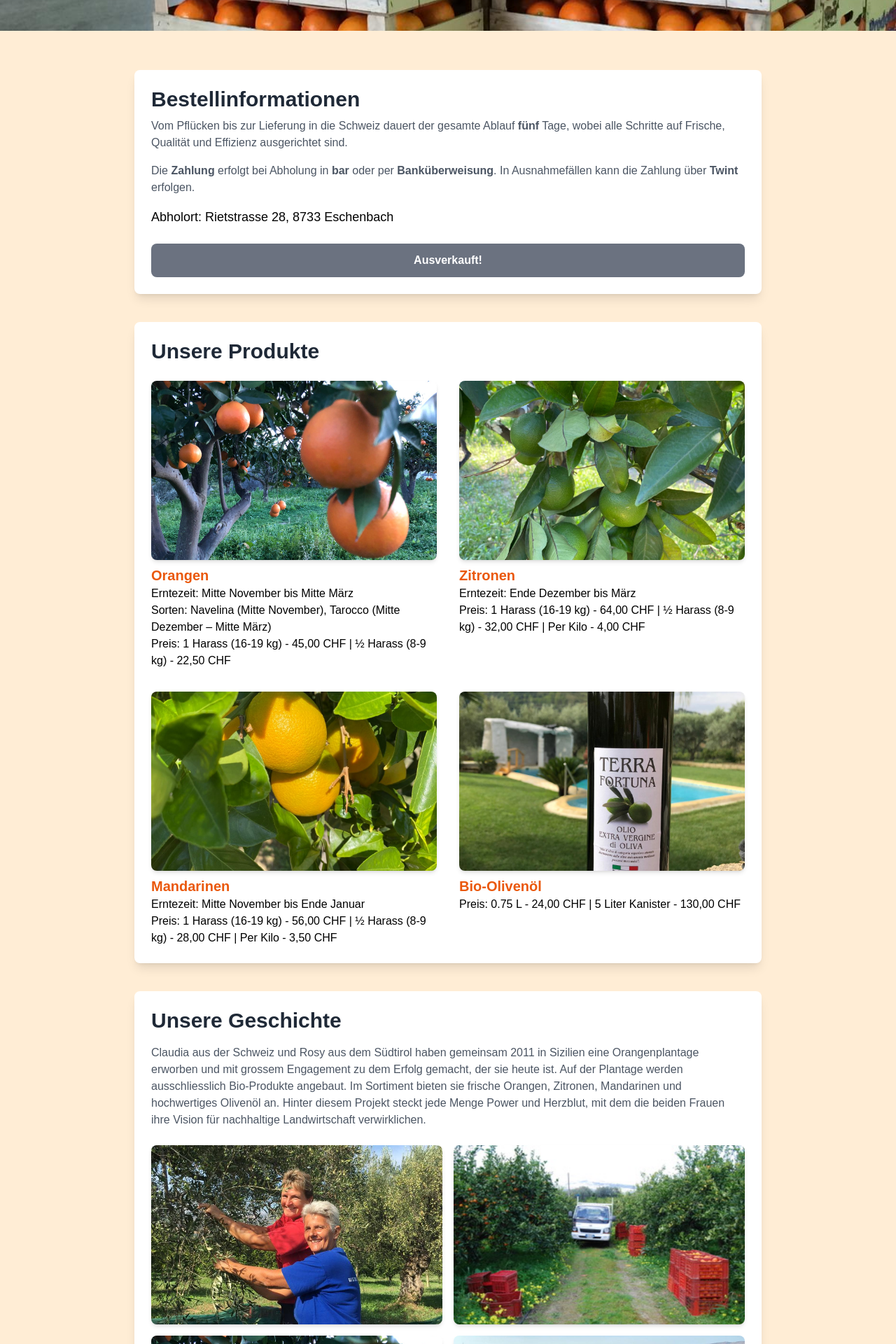
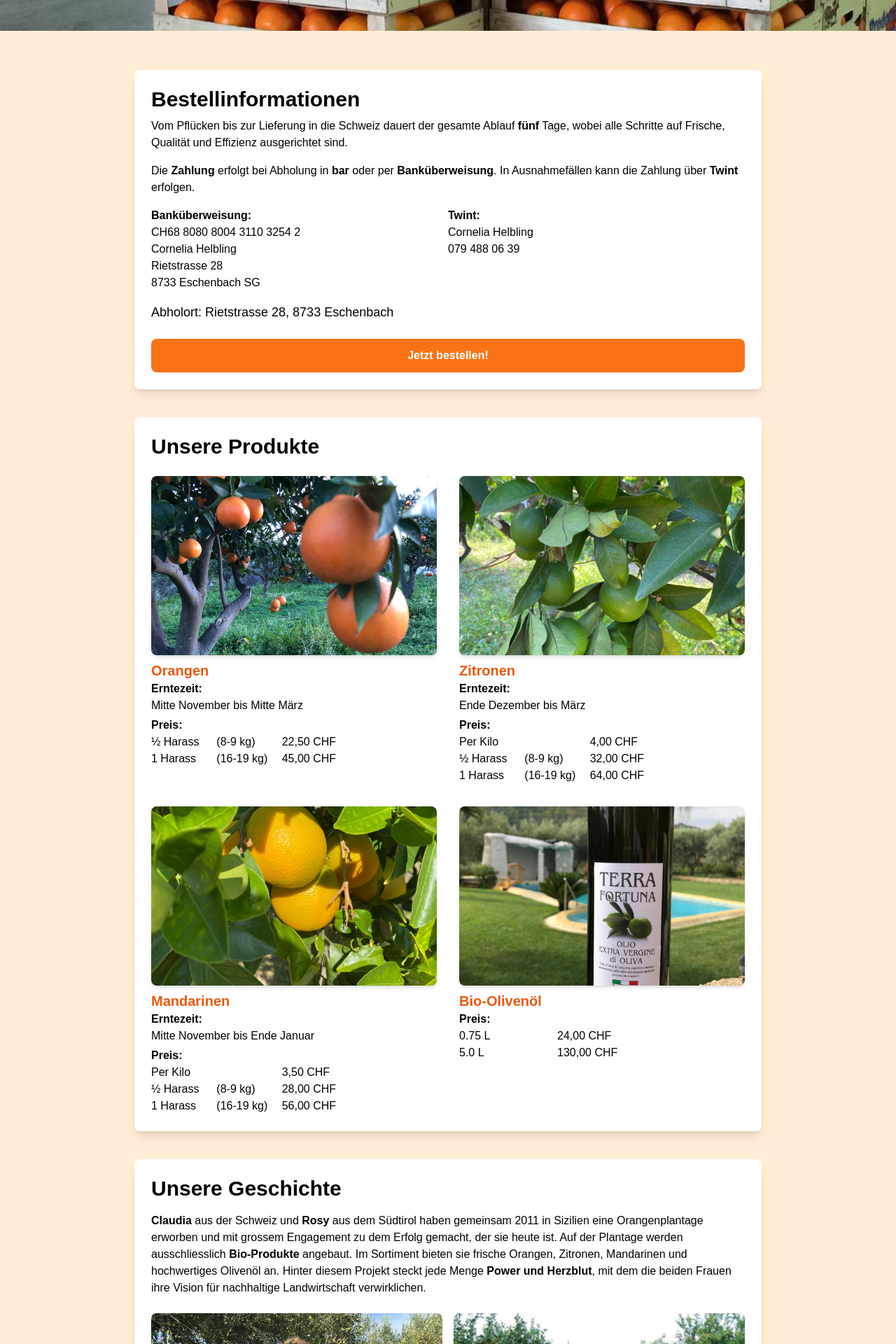
Before and after one commit to nikoizelin/bioorangen, a React (Create React App) app: page / in a window 1280 px wide. Shown: the part 300-2220 px from the top of the page at 70% size. Built offline with nearby package versions, Linux system fonts and the light colour scheme; no server answers; the HTML template or start-up script is replaced by a standard one.

Commit message:
Final Version BO

```diff
--- a/src/Admin.js
+++ b/src/Admin.js
@@ -1,6 +1,6 @@
 import React, { useState, useEffect } from "react";
 import { db, auth } from "./firebaseConfig";
-import { collection, getDocs, query, where, doc, updateDoc } from "firebase/firestore";
+import { collection, getDocs, query, where, doc, updateDoc, orderBy } from "firebase/firestore";
 import { useNavigate } from "react-router-dom";
 import { onAuthStateChanged } from "firebase/auth";
 import Logout from "./Logout";
@@ -21,7 +21,9 @@ const Admin = () => {
       ? query(collection(db, "orders"),
       where("customer.name".toLowerCase(), ">=", searchQuery),
       where("customer.name".toLowerCase(), "<=", searchQuery + '\uf8ff'))
-      : collection(db, "orders");
+      : query(collection(db, "orders"),
+      orderBy("customer.name", "asc"));
+
 
     try {
       const querySnapshot = await getDocs(q);
--- a/src/BioOrangen.js
+++ b/src/BioOrangen.js
@@ -11,7 +11,7 @@ const BioOrangen = () => {
     const navigate = useNavigate();
 
   const goToOrder=()=>{
-    {/*navigate("/order");*/}
+    navigate("/order");
   }
   const goToAdmin=()=>{
     navigate("/admin");
@@ -31,64 +31,105 @@ const BioOrangen = () => {
       <div className="p-4">
       {/* Bestellinformationen Section */}
       <section className="my-10 max-w-4xl mx-auto bg-white rounded-lg shadow-lg p-6">
-        <h2 className="text-3xl font-semibold text-gray-800">Bestellinformationen</h2>
-        <p className="mt-2 text-gray-600">Vom Pflücken bis zur Lieferung in die Schweiz dauert der gesamte
+        <h2 className="text-3xl font-semibold">Bestellinformationen</h2>
+        <p className="mt-2">Vom Pflücken bis zur Lieferung in die Schweiz dauert der gesamte
           Ablauf <b>fünf</b> Tage, wobei alle Schritte auf Frische, Qualität und Effizienz
           ausgerichtet sind.
         </p>
-        <p className="mt-4 text-gray-600 text-md">
+        <p className="mt-4 text-md">
           Die <b>Zahlung</b> erfolgt bei Abholung in <b>bar</b> oder per <b>Banküberweisung</b>.
           In Ausnahmefällen kann die Zahlung über <b>Twint</b> erfolgen.
         </p>
-        <h2 className="mt-4 text-lg">
-          Abholort: Rietstrasse 28, 8733 Eschenbach
+        <div className="mt-4 mb-4 grid grid-cols-1 md:grid-cols-2">
+        <p className="mb-4 md:mb-0"><b>Banküberweisung:</b><br></br>
+          CH68 8080 8004 3110 3254 2<br></br>
+          Cornelia Helbling<br></br>
+          Rietstrasse 28<br></br>
+          8733 Eschenbach SG<br></br>
+        </p>
+        <p><b>Twint:</b><br></br>
+          Cornelia Helbling<br></br>
+          079 488 06 39
+        </p>
+        </div>
+        <h2 className="text-lg">
+          Abholort: Rietstrasse 28, 8733 Eschenbach<br></br>
         </h2>
-        <button disabled="true" onClick={goToOrder} className="mt-6 w-full bg-gray-500 hover:bg-gray-600 text-white font-semibold py-3 rounded-lg transition-colors duration-300">
-          Ausverkauft!
+        <button onClick={goToOrder} className="mt-6 w-full bg-orange-500 hover:bg-orange-600 text-white font-semibold py-3 rounded-lg transition-colors duration-300">
+          Jetzt bestellen!
         </button>
       </section>
 
       {/* Produkte Section */}
       <section className="my-10 max-w-4xl mx-auto bg-white rounded-lg shadow-lg p-6">
-        <h2 className="text-3xl font-semibold text-gray-800">Unsere Produkte</h2>
+        <h2 className="text-3xl font-semibold">Unsere Produkte</h2>
         <div className="grid grid-cols-1 md:grid-cols-2 gap-8 mt-6">
           <div>
             <img src={require('./images/bioorangen15.jpg')} alt="Orangen" className="w-full h-64 object-cover rounded-lg shadow-md mb-2" />
             <h3 className="text-xl font-bold text-orange-600">Orangen</h3>
-            <p>Erntezeit: Mitte November bis Mitte März</p>
-            <p>Sorten: Navelina (Mitte November), Tarocco (Mitte Dezember – Mitte März)</p>
-            <p>Preis: 1 Harass (16-19 kg) - 45,00 CHF | ½ Harass (8-9 kg) - 22,50 CHF</p>
+            <p className="mb-1"><b>Erntezeit:</b><br></br>Mitte November bis Mitte März</p>
+            <p><b>Preis:</b></p>
+              <div className="grid grid-cols-3 md:pr-32">
+                <p>½ Harass</p><p>(8-9 kg)</p><p>22,50 CHF</p>
+              </div>
+              <div className="grid grid-cols-3 md:pr-32">
+                <p>1 Harass</p><p>(16-19 kg)</p><p>45,00 CHF</p>
+              </div>
           </div>
           <div>
             <img src={require('./images/bioorangen6.jpg')} alt="Zitronen" className="w-full h-64 object-cover rounded-lg shadow-md mb-2" />
             <h3 className="text-xl font-bold text-orange-600">Zitronen</h3>
-            <p>Erntezeit: Ende Dezember bis März</p>
-            <p>Preis: 1 Harass (16-19 kg) - 64,00 CHF | ½ Harass (8-9 kg) - 32,00 CHF | Per Kilo - 4,00 CHF</p>
+            <p className="mb-1"><b>Erntezeit:</b><br></br>Ende Dezember bis März</p>
+            <p><b>Preis:</b></p>
+              <div className="grid grid-cols-3 md:pr-32">
+                <p>Per Kilo</p><p></p><p>4,00 CHF</p>
+              </div>
+              <div className="grid grid-cols-3 md:pr-32">
+                <p>½ Harass</p><p>(8-9 kg)</p><p>32,00 CHF</p>
+              </div>
+              <div className="grid grid-cols-3 md:pr-32">
+                <p>1 Harass</p><p>(16-19 kg)</p><p>64,00 CHF</p>
+              </div>
           </div>
           <div>
             <img src={require('./images/bioorangen4.jpg')} alt="Mandarinen" className="w-full h-64 object-cover rounded-lg shadow-md mb-2" />
             <h3 className="text-xl font-bold text-orange-600">Mandarinen</h3>
-            <p>Erntezeit: Mitte November bis Ende Januar</p>
-            <p>Preis: 1 Harass (16-19 kg) - 56,00 CHF | ½ Harass (8-9 kg) - 28,00 CHF | Per Kilo - 3,50 CHF</p>
+            <p className="mb-1"><b>Erntezeit:</b><br></br>Mitte November bis Ende Januar</p>
+            <p><b>Preis:</b></p>
+              <div className="grid grid-cols-3 md:pr-32">
+                <p>Per Kilo</p><p></p><p>3,50 CHF</p>
+              </div>
+              <div className="grid grid-cols-3 md:pr-32">
+                <p>½ Harass</p><p>(8-9 kg)</p><p>28,00 CHF</p>
+              </div>
+              <div className="grid grid-cols-3 md:pr-32">
+                <p>1 Harass</p><p>(16-19 kg)</p><p>56,00 CHF</p>
+              </div>
           </div>
           <div>
             <img src={require('./images/bioorangen17.jpg')} alt="Olivenöl" className="w-full h-64 object-cover rounded-lg shadow-md mb-2" />
             <h3 className="text-xl font-bold text-orange-600">Bio-Olivenöl</h3>
-            <p>Preis: 0.75 L - 24,00 CHF | 5 Liter Kanister - 130,00 CHF</p>
+            <p><b>Preis:</b></p>
+              <div className="grid grid-cols-2 md:pr-32">
+                <p>0.75 L</p><p>24,00 CHF</p>
+              </div>
+              <div className="grid grid-cols-2 md:pr-32">
+                <p>5.0 L</p><p>130,00 CHF</p>
+              </div>
           </div>
         </div>
       </section>
 
       {/* Story Section */}
       <section className="my-10 max-w-4xl mx-auto bg-white rounded-lg shadow-lg p-6">
-        <h2 className="text-3xl font-semibold text-gray-800">Unsere Geschichte</h2>
-        <p className="mt-4 text-gray-600">
-        Claudia aus der Schweiz und Rosy aus dem Südtirol haben gemeinsam
+        <h2 className="text-3xl font-semibold">Unsere Geschichte</h2>
+        <p className="mt-4">
+        <b>Claudia</b> aus der Schweiz und <b>Rosy</b> aus dem Südtirol haben gemeinsam
         2011 in Sizilien eine Orangenplantage erworben und mit grossem
         Engagement zu dem Erfolg gemacht, der sie heute ist. Auf der Plantage
-        werden ausschliesslich Bio-Produkte angebaut. Im Sortiment bieten sie
+        werden ausschliesslich <b>Bio-Produkte</b> angebaut. Im Sortiment bieten sie
         frische Orangen, Zitronen, Mandarinen und hochwertiges Olivenöl an.
-        Hinter diesem Projekt steckt jede Menge Power und Herzblut, mit dem die
+        Hinter diesem Projekt steckt jede Menge <b>Power und Herzblut</b>, mit dem die
         beiden Frauen ihre Vision für nachhaltige Landwirtschaft verwirklichen.
         </p>
 
@@ -130,21 +171,21 @@ const BioOrangen = () => {
 
       {/* Lagerungstips Section */}
       <section className="my-10 max-w-4xl mx-auto bg-white rounded-lg shadow-lg p-6">
-        <h2 className="text-3xl font-semibold text-gray-800">Lagerungstipps für Orangen</h2>
-        <p className="mt-4 text-gray-600">
+        <h2 className="text-3xl font-semibold">Lagerungstipps für Orangen</h2>
+        <p className="mt-4 mb-4">
         Orangen bleiben am besten frisch, wenn du sie richtig lagerst.<br></br>Hier sind ein paar
-        <b> Tipps:</b><br></br>
+        <b> Tipps:</b><br></br></p>
         <ol className="list-decimal list-inside	">
-        <li>Prüfen sie nach Erhalt ihrer Früchte auf Druckstellen und Beschädigungen geniessen
+        <li className="mb-4">Prüfen sie nach Erhalt ihrer Früchte auf <b>Druckstellen</b> und Beschädigungen geniessen
         sie diese als erste.</li>
-        <li>Staple Orangen möglichst nicht übereinander.</li>
-        <li>Die optimale Lagertemperatur für Orangen liegt zwischen 3 und 9 Grad Celsius. Die
+        <li className="mb-4">Staple Orangen möglichst <b>nicht übereinander.</b></li>
+        <li className="mb-4">Die optimale Lagertemperatur für Orangen liegt zwischen <b>3 und 9 Grad Celsius</b>. Die
         Früchte können auch im Aussenbereich gelagert werden, idealerweise jedoch mit
-        einer schützenden Decke oder in einer Styroporkiste, in der sie lagenweise mit Stroh
+        einer schützenden Decke oder in einer <b>Styroporkiste</b>, in der sie lagenweise mit Stroh
         oder Zeitungspapier getrennt sind. Direkte Sonneneinstrahlung sollte dabei
         unbedingt vermieden werden.</li>
         </ol>
-        <b>Regelmässig kontrollieren:</b> Überprüfe deine Orangen regelmässig auf Druckstellen
+        <p><b>Regelmässig kontrollieren:</b> Überprüfe deine Orangen regelmässig auf Druckstellen
         oder Schimmel. Manchmal reicht eine schlechte Orange, um die anderen schneller
         verderben zu lassen
         </p>
@@ -152,7 +193,7 @@ const BioOrangen = () => {
       </div>
 
       {/* Footer */}
-      <footer className="text-center py-8 text-gray-500">
+      <footer className="text-center py-8">
         © <a onClick={goToAdmin} >BioOrangen.ch </a> | Rietrasse 28, 8733 Eschenbach
       </footer>
     </div>
--- a/src/OrderConfirmation.js
+++ b/src/OrderConfirmation.js
@@ -113,7 +113,7 @@ const OrderConfirmation = () => {
 
 
   return (
-    <div className="flex flex-col items-center justify-center h-screen bg-gray-100">
+    <div className="flex flex-col items-center justify-center h-screen bg-gray-100 p-2">
     {personalInfo !== null && cart.length > 0 ? (
       <>
       {/* Animierter Haken */}
@@ -124,7 +124,7 @@ const OrderConfirmation = () => {
         Hey {personalInfo.name}, Deine Bestellung ist bestätigt!
       </h2>
       <p className="text-gray-600 mt-2 text-center">
-        Vielen Dank für deine Bestellung! Du solltest in Kürze eine Bestätigung per E-Mail.
+        Vielen Dank für deine Bestellung! Du solltest in Kürze eine Bestätigung per E-Mail erhalten.
       </p>
       <a href="/" className="text-orange-600 hover:underline mt-2 text-center">
         zurück zur Homepage
@@ -138,7 +138,7 @@ const OrderConfirmation = () => {
         Oh nein, es ist ein Fehler aufgetreten :/
       </h2>
       <p className="text-gray-600 mt-2 text-center">
-        Versuche nochmal deine Bestellung aufzugeben oder melde dich unter <a href="mailto:contactkandykrush@gmail.com" className="text-orange-600 hover:underline">Mail</a>
+        Versuche nochmal deine Bestellung aufzugeben oder melde dich unter <a href="mailto:nicojann.iselin@gmail.com" className="text-orange-600 hover:underline">Mail</a>
       </p>
       <a href="/order" className="text-orange-600 hover:underline mt-2 text-center">
         zurück zur Bestellung
--- a/src/index.css
+++ b/src/index.css
@@ -23,6 +23,10 @@ code {
   color: red;
 }
 
+.swiper-pagination-bullet-active {
+  background-color:#ea580c !important;
+}
+
 @media screen and (max-width: 767px) {
   .px-6, .pl-8, .pr8 {
     padding-left: 10px;
```
